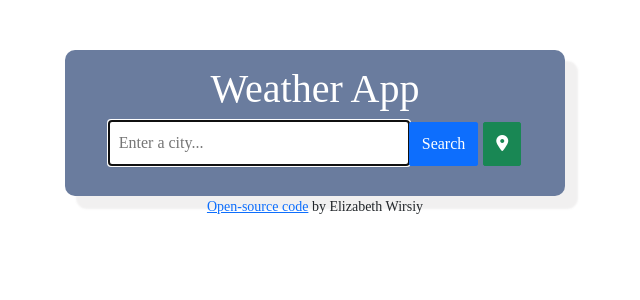
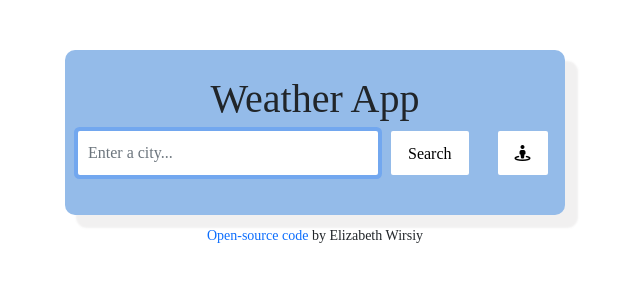
Before and after one commit to Elisawirsiy/react-weather-app, a React (Create React App) app: page / in a window 1280 px wide. Shown: the top 300 px of the page, without its empty margins (325-965 px from the left). Built offline with nearby package versions, Linux system fonts and the light colour scheme.

Commit message:
general styling and deleting unimportant comments

```diff
--- a/src/App.css
+++ b/src/App.css
@@ -2,22 +2,25 @@
   font-family: cursive;
 }
 .App-body {
-  background-color: #6a7c9e;
+  background-color: #94bbe9;
   border-radius: 10px;
   box-shadow: 12px 12px 2px 1px rgba(119, 105, 105, 0.1);
   display: flex;
   flex-direction: column;
   align-items: center;
   justify-content: center;
-  color: white;
   margin: 0 auto;
   margin-top: 50px;
   max-width: 500px;
-  padding: 15px;
+  padding: 25px;
 }
 .Footer {
+  font-size: 14px;
   text-align: center;
-  font-size: 14px;
+  margin-top: 10px;
+}
+.profile-link {
+  text-decoration: none;
 }
 
 .main-temp {
@@ -31,16 +34,16 @@
   line-height: 1;
   position: relative;
 }
+.forecast-temp,
+.parameters {
+  color: rgb(245, 25, 25);
+}
+.forecast-min {
+  opacity: 0.5;
+}
 .weather-icon {
-  margin-top: 5px;
+  margin-top: 10px;
 }
-/*.WeatherConditions canvas {
-  margin: -10px 0 0 -10px;
-  line-height: 60px;
-  display: inline-block;
-  margin-right: 5px;
-  margin-top: 5px;
-}*/
 
 li {
   list-style-type: none;
--- a/src/DateTime.js
+++ b/src/DateTime.js
@@ -45,8 +45,8 @@ export default function DateTime(props) {
 
   return (
     <div className="Date">
-      <div className="date">{formatDate}</div>
-      <div className="time">Last Updated: {formatTime}</div>
+      <div className="date text-muted">{formatDate}</div>
+      <div className="time text-muted">Last Updated: {formatTime}</div>
     </div>
   );
 }
--- a/src/SearchEngine.css
+++ b/src/SearchEngine.css
@@ -2,23 +2,29 @@ form {
   margin-bottom: 15px;
 }
 button {
-  margin-left: 5px;
+  /* margin-left: 5px;*/
   position: relative;
 }
 
 input[type="text"] {
   border-radius: 2px;
   border: none;
-
   box-shadow: 0 2px 2px 0 rgba(0, 0, 0, 0.16), 0 0 0 1px rgba(0, 0, 0, 0.08);
   height: 44px;
-
   padding: 10px;
   width: 300px;
 }
 
 .btn {
   border-radius: 2px;
-  color: #fff;
+  border-width: 5px;
+  color: black;
+  background-color: #fff;
   height: 44px;
 }
+.btn:hover {
+  background-color: #094679;
+}
+.btn-success {
+  margin-left: -3px;
+}
--- a/src/SearchEngine.js
+++ b/src/SearchEngine.js
@@ -52,16 +52,25 @@ export default function SearchEngine(props) {
 
   let form = (
     <form onSubmit={handleSubmit}>
+      <div className="row">
+        <div className="col-6 me-3 p-0">
           <input
             type="text"
             placeholder="Enter a city..."
+            className="form-control search-input"
             autoFocus
             onChange={updateCity}
           />
-      <input className="btn btn-primary" type="submit" value="Search" />
-      <button className="float-left btn btn-success" onClick={getLocation}>
-        <i className="fas fa-map-marker-alt"></i>
+        </div>
+        <div className="col-3 ms-5">
+          <input className="btn" type="submit" value="Search" />
+        </div>
+        <div className="col me-1 p-0">
+          <button className="float-left btn" onClick={getLocation}>
+            <i class="fas fa-street-view"></i>
           </button>
+        </div>
+      </div>
     </form>
   );
   if (weatherData.ready) {
--- a/src/WeatherConditions.js
+++ b/src/WeatherConditions.js
@@ -2,6 +2,7 @@ import React from "react";
 import DateTime from "./DateTime";
 import WeatherUnits from "./WeatherUnits";
 import WeatherIcon from "./WeatherIcon";
+import "./App.css";
 
 export default function WeatherConditions(props) {
   return (
@@ -12,7 +13,9 @@ export default function WeatherConditions(props) {
             {props.data.city}, {props.data.country}
           </h2>
           <DateTime date={props.data.date} />
-          <div className="text-capitalize">{props.data.description}</div>
+          <div className="text-capitalize text-muted">
+            {props.data.description}
+          </div>
         </div>
         <div className="row">
           <div className="col-sm-6">
@@ -25,10 +28,18 @@ export default function WeatherConditions(props) {
               </div>
             </div>
           </div>
-          <div className="col-sm-6">
+          <div className="col-sm-6 text-muted">
             <ul>
-              <li>Humidity: {props.data.humidity} %</li>
-              <li>Wind speed: {Math.round(props.data.wind)} m/s</li>
+              <li>
+                Humidity:{" "}
+                <span className="parameters">{props.data.humidity} %</span>{" "}
+              </li>
+              <li>
+                Wind speed:{" "}
+                <span className="parameters">
+                  {Math.round(props.data.wind)} m/s
+                </span>{" "}
+              </li>
             </ul>
           </div>
         </div>
--- a/src/WeatherForecast.js
+++ b/src/WeatherForecast.js
@@ -33,8 +33,7 @@ export default function WeatherForecast(props) {
     );
   } else {
     let apiKey = `3a6fe3259445cfb2e45add19395f004f`;
-    //let lat = props.coordinates.lat;
-    //let lon = props.coordinates.lon;
+
     let apiUrl = `https://api.openweathermap.org/data/2.5/onecall?lat=${props.coordinates.lat}&lon=${props.coordinates.lon}&appid=${apiKey}&units=metric`;
 
     axios.get(apiUrl).then(handleForecastResponse);
--- a/src/WeatherForecastInfo.js
+++ b/src/WeatherForecastInfo.js
@@ -1,5 +1,6 @@
 import React from "react";
 import WeatherIcon from "./WeatherIcon";
+import "./App.css";
 
 export default function WeatherForecastInfo(props) {
   function day() {
@@ -20,12 +21,12 @@ export default function WeatherForecastInfo(props) {
   }
 
   return (
-    <div className="WeatherForecastInfo">
-      <div className="forecast-day">{day()}</div>
+    <div className="WeatherForecastInfo text-center">
+      <div className="forecast-day mb-2 text-muted">{day()}</div>
       <WeatherIcon code={props.data.weather[0].icon} size={30} />
-      <div className="forecast-temp">
-        <span className="forecast-max">{maxTemp()}</span>
-        <span className="forecast-min">{minTemp()}</span>
+      <div className="forecast-temp fw-bold">
+        <span className="forecast-max ">{maxTemp()}</span>
+        <span className="forecast-min ">{minTemp()}</span>
       </div>
     </div>
   );
--- a/src/WeatherUnits.js
+++ b/src/WeatherUnits.js
@@ -18,7 +18,7 @@ export default function WeatherUnits(props) {
         <span className=" main-temp">{Math.round(props.celsius)}</span>
         <span className="temp-units">
           °C|
-          <a href="/" onClick={showFahrenheit}>
+          <a href="/" className="text-decoration-none" onClick={showFahrenheit}>
             °F
           </a>
         </span>
@@ -30,7 +30,7 @@ export default function WeatherUnits(props) {
       <div className="WeatherUnits">
         <span className=" main-temp">{Math.round(fahrenheit)}</span>
         <span className="temp-units">
-          <a href="/" onClick={showCelsius}>
+          <a href="/" className="text-decoration-none" onClick={showCelsius}>
             °C{" "}
           </a>
           | °F
```
Lines whose indentation alone changed are shown as unchanged.
